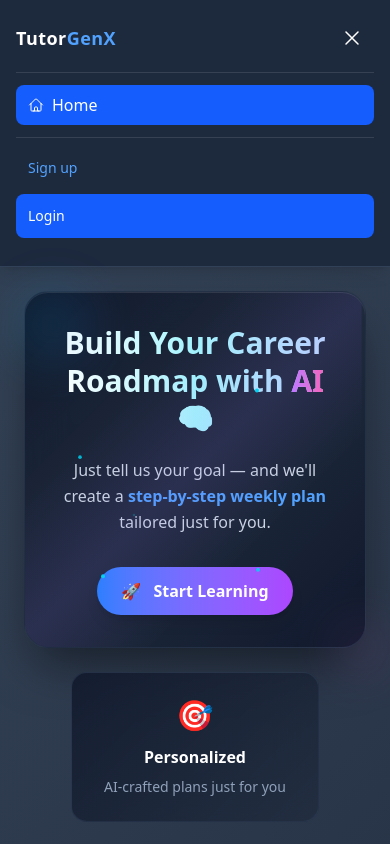
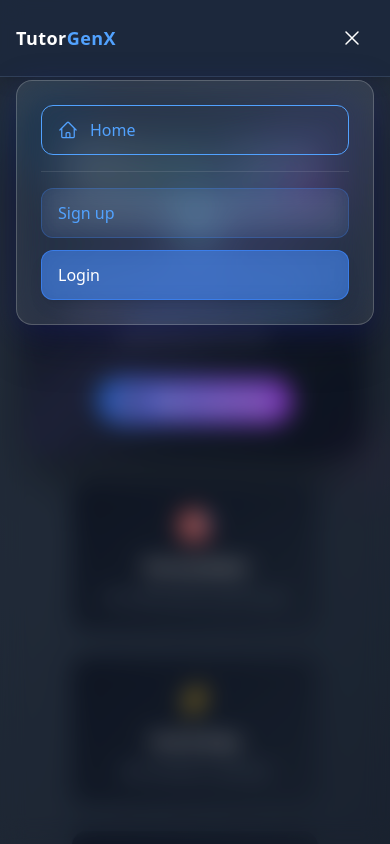
Before and after one commit to areesh18/TutorGenX, a React (Vite) app in the folder frontend/: page / in a window 390 px wide. Both pictures are taken after a click on the button 352 px from the left and 38 px from the top of the page. Shown: the top 844 px of the page. Built offline with nearby package versions, Linux system fonts and the light colour scheme.

Commit message:
Navbar enhanced for mobile menu (glassmorph overlay)

```diff
--- a/frontend/src/components/Navbar.jsx
+++ b/frontend/src/components/Navbar.jsx
@@ -1,6 +1,7 @@
 // src/components/Navbar.jsx
 import { Link, useNavigate, useLocation } from "react-router-dom";
 import { useState, useEffect } from "react";
+import { motion, AnimatePresence } from "framer-motion";
 import {
   UserCircleIcon,
   Cog6ToothIcon,
@@ -39,15 +40,39 @@ export default function Navbar({ bgClass }) {
 
   const isActivePath = (path) => currentPath === path;
 
-  const NavLink = ({ to, children, icon: Icon, external = false }) => {
-    const baseClasses =
-      "flex items-center space-x-2 px-3 py-2 rounded-lg transition-all duration-200 font-medium";
-    const activeClasses = "bg-blue-600 text-white";
-    const inactiveClasses = "hover:bg-gray-800 hover:text-blue-400";
+  const NavLink = ({ to, children, icon: Icon, external = false, mobile = false }) => {
+    const baseClasses = mobile
+      ? "flex items-center space-x-3 px-4 py-3 rounded-xl transition-all duration-200 font-medium w-full"
+      : "flex items-center space-x-2 px-3 py-2 rounded-lg transition-all duration-200 font-medium";
+
+    const activeClasses = mobile
+      ? "text-blue-400 border"
+      : "bg-blue-600 text-white";
+
+    const inactiveClasses = mobile
+      ? "hover:text-blue-400 text-gray-200"
+      : "hover:bg-gray-800 hover:text-blue-400";
+
+    const mobileStyles = mobile ? (
+      isActivePath(to) ? {
+        background: 'rgba(59, 130, 246, 0.15)',
+        border: '1px solid rgba(59, 130, 246, 0.4)',
+        backdropFilter: 'blur(10px)',
+      } : {
+        background: 'rgba(255, 255, 255, 0.05)',
+        border: '1px solid rgba(255, 255, 255, 0.1)',
+      }
+    ) : {};
 
     const linkClasses = `${baseClasses} ${
       isActivePath(to) ? activeClasses : inactiveClasses
     }`;
+
+    const handleClick = () => {
+      if (mobile) {
+        setIsMobileMenuOpen(false);
+      }
+    };
 
     if (external) {
       return (
@@ -56,24 +81,60 @@ export default function Navbar({ bgClass }) {
           className={linkClasses}
           target="_blank"
           rel="noopener noreferrer"
+          onClick={handleClick}
         >
-          {Icon && <Icon className="w-4 h-4" />}
+          {Icon && <Icon className={mobile ? "w-5 h-5" : "w-4 h-4"} />}
           <span>{children}</span>
         </a>
       );
     }
 
     return (
-      <Link to={to} className={linkClasses}>
-        {Icon && <Icon className="w-4 h-4" />}
+      <Link to={to} className={linkClasses} onClick={handleClick}>
+        {Icon && <Icon className={mobile ? "w-5 h-5" : "w-4 h-4"} />}
         <span>{children}</span>
       </Link>
     );
   };
 
+  // Animation variants for mobile menu
+  const menuVariants = {
+    closed: {
+      opacity: 0,
+      y: -20,
+      scale: 0.95,
+    },
+    open: {
+      opacity: 1,
+      y: 0,
+      scale: 1,
+    }
+  };
+
+  const backdropVariants = {
+    closed: {
+      opacity: 0,
+    },
+    open: {
+      opacity: 1,
+    }
+  };
+
+  const itemVariants = {
+    closed: {
+      opacity: 0,
+      x: -20,
+    },
+    open: {
+      opacity: 1,
+      x: 0,
+    }
+  };
+
   return (
+    <>
       <nav
-      className={`bg-gray-900 text-white px-4 sm:px-6 py-4 shadow-lg border-b border-gray-700 ${bgClass}`}
+        className={`bg-gray-900 text-white px-4 sm:px-6 py-4 shadow-lg border-b border-gray-700 ${bgClass} relative z-50`}
       >
         <div className="max-w-7xl mx-auto flex justify-between items-center">
           {/* Logo */}
@@ -187,79 +248,27 @@ export default function Navbar({ bgClass }) {
           </div>
 
           {/* Mobile Menu Button */}
-        <button
-          className="md:hidden p-2 rounded-lg hover:bg-gray-800 transition-colors min-h-[44px] min-w-[44px] flex items-center justify-center"
+          <motion.button
+            className="md:hidden p-2 rounded-lg hover:bg-gray-800 transition-colors min-h-[44px] min-w-[44px] flex items-center justify-center relative z-50"
             onClick={() => setIsMobileMenuOpen(!isMobileMenuOpen)}
+            whileTap={{ scale: 0.95 }}
+          >
+            <motion.div
+              animate={isMobileMenuOpen ? "open" : "closed"}
+              variants={{
+                closed: { rotate: 0 },
+                open: { rotate: 180 }
+              }}
+              transition={{ duration: 0.2 }}
             >
               {isMobileMenuOpen ? (
                 <XMarkIcon className="w-6 h-6" />
               ) : (
                 <Bars3Icon className="w-6 h-6" />
               )}
-        </button>
+            </motion.div>
+          </motion.button>
         </div>
-
-      {/* Mobile Menu */}
-      {isMobileMenuOpen && (
-        <div className="md:hidden mt-3 sm:mt-4 pb-3 sm:pb-4 border-t border-gray-700">
-          <div className="flex flex-col space-y-1 sm:space-y-2 pt-3 sm:pt-4">
-            <NavLink to="/" icon={HomeIcon}>
-              Home
-            </NavLink>
-
-            {isLoggedIn && (
-              <NavLink to="/dashboard" icon={ChartBarIcon}>
-                Dashboard
-              </NavLink>
-            )}
-
-            {isLoggedIn ? (
-              <>
-                <div className="border-t border-gray-700 pt-2 mt-2">
-                  <div className="px-3 py-2">
-                    <p className="text-sm text-gray-300">Signed in as</p>
-                    <p className="text-sm font-medium">{user?.email}</p>
-                  </div>
-                </div>
-
-                {/* <NavLink to="/profile" icon={UserCircleIcon}>Profile</NavLink>
-                <NavLink to="/settings" icon={Cog6ToothIcon}>Settings</NavLink> */}
-
-                <button
-                  onClick={handleLogout}
-                  className="flex items-center space-x-2 px-3 py-2 text-left text-red-400 hover:text-red-300 hover:bg-gray-800 rounded-lg transition-colors"
-                >
-                  <ArrowRightOnRectangleIcon className="w-4 h-4" />
-                  <span>Sign out</span>
-                </button>
-              </>
-            ) : (
-              currentPath !== "/login" && (
-                <div className="border-t border-gray-700 pt-2 mt-2 space-y-1 sm:space-y-2">
-                  <button
-                    onClick={() => {
-                      navigate("/signup");
-                      setIsMobileMenuOpen(false);
-                    }}
-                    className="w-full text-left px-3 py-2.5 text-blue-400 hover:text-blue-300 hover:bg-gray-800 rounded-lg transition-colors text-sm sm:text-base min-h-[44px] flex items-center"
-                  >
-                    Sign up
-                  </button>
-                  <button
-                    onClick={() => {
-                      navigate("/login");
-                      setIsMobileMenuOpen(false);
-                    }}
-                    className="w-full text-left bg-blue-600 text-white px-3 py-2.5 rounded-lg font-medium hover:bg-blue-700 transition-colors text-sm sm:text-base min-h-[44px] flex items-center"
-                  >
-                    Login
-                  </button>
-                </div>
-              )
-            )}
-          </div>
-        </div>
-      )}
 
         {/* Click outside to close user menu */}
         {showUserMenu && (
@@ -269,5 +278,183 @@ export default function Navbar({ bgClass }) {
           />
         )}
       </nav>
+
+      {/* Mobile Menu Overlay */}
+      <AnimatePresence>
+        {isMobileMenuOpen && (
+          <>
+            {/* Backdrop */}
+            <motion.div
+              className="fixed inset-0 z-40 md:hidden"
+              variants={backdropVariants}
+              initial="closed"
+              animate="open"
+              exit="closed"
+              transition={{ duration: 0.2 }}
+              style={{
+                background: 'rgba(0, 0, 0, 0.3)',
+                backdropFilter: 'blur(12px)',
+              }}
+              onClick={() => setIsMobileMenuOpen(false)}
+            />
+
+            {/* Mobile Menu */}
+            <motion.div
+              className="fixed top-20 left-4 right-4 z-50 md:hidden"
+              variants={menuVariants}
+              initial="closed"
+              animate="open"
+              exit="closed"
+              transition={{
+                duration: 0.3,
+                ease: [0.04, 0.62, 0.23, 0.98]
+              }}
+            >
+              <div
+                className="rounded-2xl shadow-2xl border p-6"
+                style={{
+                  background: 'rgba(255, 255, 255, 0.1)',
+                  backdropFilter: 'blur(20px) saturate(180%)',
+                  border: '1px solid rgba(255, 255, 255, 0.2)',
+                  boxShadow: '0 8px 32px 0 rgba(31, 38, 135, 0.37), 0 25px 50px -12px rgba(0, 0, 0, 0.4)',
+                }}
+              >
+                {/* Navigation Links */}
+                <motion.div
+                  className="space-y-3"
+                  variants={{
+                    open: {
+                      transition: { staggerChildren: 0.07, delayChildren: 0.1 }
+                    },
+                    closed: {
+                      transition: { staggerChildren: 0.05, staggerDirection: -1 }
+                    }
+                  }}
+                  initial="closed"
+                  animate="open"
+                  exit="closed"
+                >
+                  <motion.div variants={itemVariants}>
+                    <NavLink to="/" icon={HomeIcon} mobile>
+                      Home
+                    </NavLink>
+                  </motion.div>
+
+                  {isLoggedIn && (
+                    <motion.div variants={itemVariants}>
+                      <NavLink to="/dashboard" icon={ChartBarIcon} mobile>
+                        Dashboard
+                      </NavLink>
+                    </motion.div>
+                  )}
+
+                  {isLoggedIn ? (
+                    <>
+                      <motion.div
+                        variants={itemVariants}
+                        className="border-t pt-4 mt-4"
+                        style={{ borderColor: 'rgba(255, 255, 255, 0.1)' }}
+                      >
+                        <div
+                          className="px-4 py-3 rounded-xl"
+                          style={{
+                            background: 'rgba(255, 255, 255, 0.05)',
+                            border: '1px solid rgba(255, 255, 255, 0.1)',
+                          }}
+                        >
+                          <p className="text-sm text-gray-300">Signed in as</p>
+                          <p className="text-sm font-medium text-white">{user?.email}</p>
+                        </div>
+                      </motion.div>
+
+                      {/* <motion.div variants={itemVariants}>
+                        <NavLink to="/profile" icon={UserCircleIcon} mobile>Profile</NavLink>
+                      </motion.div>
+                      <motion.div variants={itemVariants}>
+                        <NavLink to="/settings" icon={Cog6ToothIcon} mobile>Settings</NavLink>
+                      </motion.div> */}
+
+                      <motion.div variants={itemVariants}>
+                        <button
+                          onClick={handleLogout}
+                          className="flex items-center space-x-3 px-4 py-3 rounded-xl transition-all duration-200 font-medium w-full text-red-400 hover:text-red-300"
+                          style={{
+                            background: 'rgba(239, 68, 68, 0.1)',
+                            border: '1px solid rgba(239, 68, 68, 0.3)',
+                            backdropFilter: 'blur(10px)',
+                          }}
+                          onMouseEnter={(e) => {
+                            e.target.style.background = 'rgba(239, 68, 68, 0.15)';
+                            e.target.style.borderColor = 'rgba(239, 68, 68, 0.4)';
+                          }}
+                          onMouseLeave={(e) => {
+                            e.target.style.background = 'rgba(239, 68, 68, 0.1)';
+                            e.target.style.borderColor = 'rgba(239, 68, 68, 0.3)';
+                          }}
+                        >
+                          <ArrowRightOnRectangleIcon className="w-5 h-5" />
+                          <span>Sign out</span>
+                        </button>
+                      </motion.div>
+                    </>
+                  ) : (
+                    currentPath !== "/login" && (
+                      <motion.div
+                        variants={itemVariants}
+                        className="border-t pt-4 mt-4 space-y-3"
+                        style={{ borderColor: 'rgba(255, 255, 255, 0.1)' }}
+                      >
+                        <button
+                          onClick={() => {
+                            navigate("/signup");
+                            setIsMobileMenuOpen(false);
+                          }}
+                          className="w-full text-left px-4 py-3 text-blue-400 hover:text-blue-300 rounded-xl transition-all duration-200 font-medium flex items-center"
+                          style={{
+                            background: 'rgba(59, 130, 246, 0.1)',
+                            border: '1px solid rgba(59, 130, 246, 0.3)',
+                            backdropFilter: 'blur(10px)',
+                          }}
+                          onMouseEnter={(e) => {
+                            e.target.style.background = 'rgba(59, 130, 246, 0.15)';
+                            e.target.style.borderColor = 'rgba(59, 130, 246, 0.4)';
+                          }}
+                          onMouseLeave={(e) => {
+                            e.target.style.background = 'rgba(59, 130, 246, 0.1)';
+                            e.target.style.borderColor = 'rgba(59, 130, 246, 0.3)';
+                          }}
+                        >
+                          Sign up
+                        </button>
+                        <button
+                          onClick={() => {
+                            navigate("/login");
+                            setIsMobileMenuOpen(false);
+                          }}
+                          className="w-full text-left text-white px-4 py-3 rounded-xl font-medium transition-all duration-200 shadow-lg hover:shadow-xl flex items-center"
+                          style={{
+                            background: 'rgba(59, 130, 246, 0.6)',
+                            border: '1px solid rgba(59, 130, 246, 0.8)',
+                            backdropFilter: 'blur(10px)',
+                          }}
+                          onMouseEnter={(e) => {
+                            e.target.style.background = 'rgba(59, 130, 246, 0.7)';
+                          }}
+                          onMouseLeave={(e) => {
+                            e.target.style.background = 'rgba(59, 130, 246, 0.6)';
+                          }}
+                        >
+                          Login
+                        </button>
+                      </motion.div>
+                    )
+                  )}
+                </motion.div>
+              </div>
+            </motion.div>
+          </>
+        )}
+      </AnimatePresence>
+    </>
   );
 }
```
Lines whose indentation alone changed are shown as unchanged.
